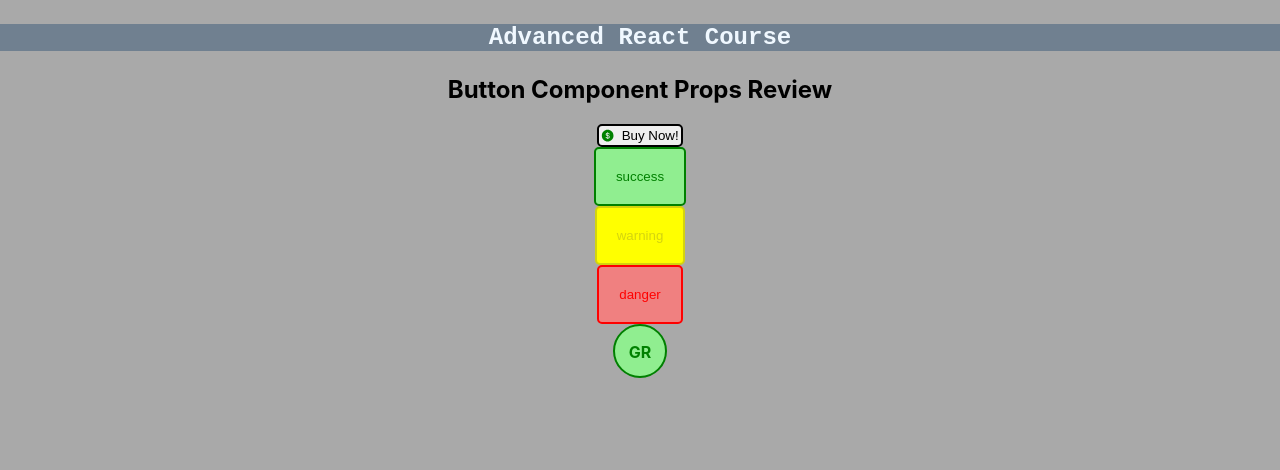
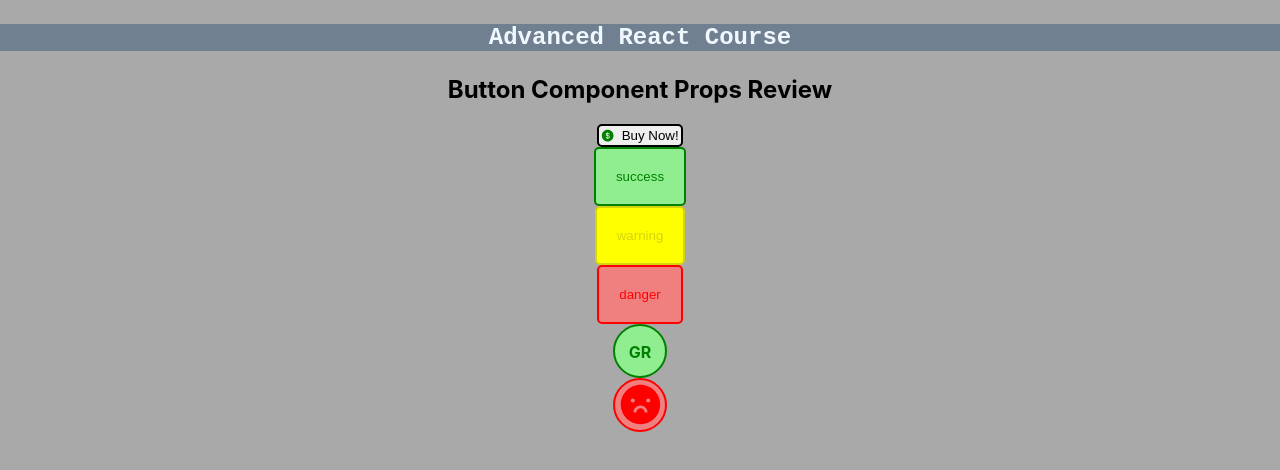
Before and after one commit to gregrell/scrimba_advanced_react, a React (Create React App) app in the folder advancedreact2/: page / in a window 1280 px wide. Shown: the top 470 px of the page. Built offline with nearby package versions, Linux system fonts and the light colour scheme.

Commit message:
more avatar work

```diff
--- a/advancedreact2/src/App.css
+++ b/advancedreact2/src/App.css
@@ -37,6 +37,13 @@ body{
   border-radius: 50%;
 }
 
+.avatar > svg{
+  display: flex;
+  align-self: center;
+  height: 90%;
+  width: 90%;
+}
+
 button{
   display: flex;
   margin: auto;
--- a/advancedreact2/src/Components/Advanced/Advanced.jsx
+++ b/advancedreact2/src/Components/Advanced/Advanced.jsx
@@ -23,6 +23,7 @@ export default function Advanced (){
                 <Button onClick={handleClick} variant="warning">warning</Button>
                 <Button onClick={handleClick} variant="danger">danger</Button>
                 <Avatar variant='green'>GR</Avatar>
+                <Avatar variant='red'></Avatar>
 
             </div>
         )
--- a/advancedreact2/src/Components/Avatar/Avatar.jsx
+++ b/advancedreact2/src/Components/Avatar/Avatar.jsx
@@ -1,5 +1,6 @@
 import React from "react";
 import classnames from "classnames";
+import { AiFillFrown } from "react-icons/ai";
 
 export default function Avatar({img, children, variant, className, ...rest}){
 
@@ -21,7 +22,8 @@ export default function Avatar({img, children, variant, className, ...rest}){
         <>
             <div {...rest} className={allClasses}>
                 {img && <img alt=""></img>}
-                <p>{children}</p>
+                <p>{children && children}</p>
+                {!children && <AiFillFrown/>}
 
             </div>
         </>
```
